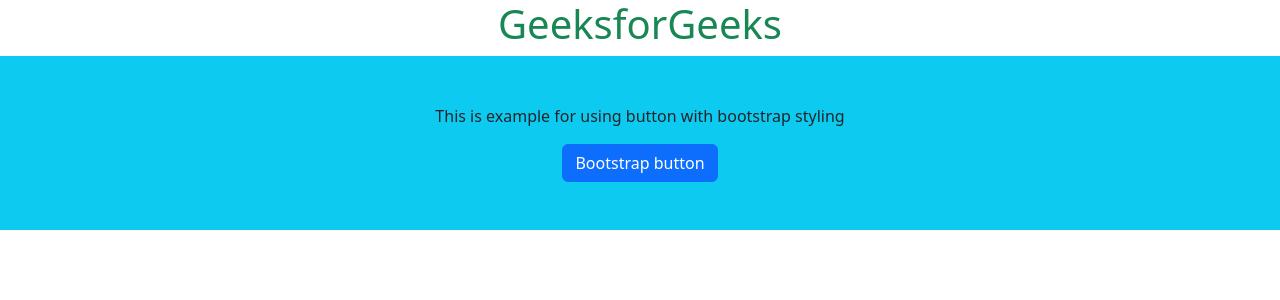
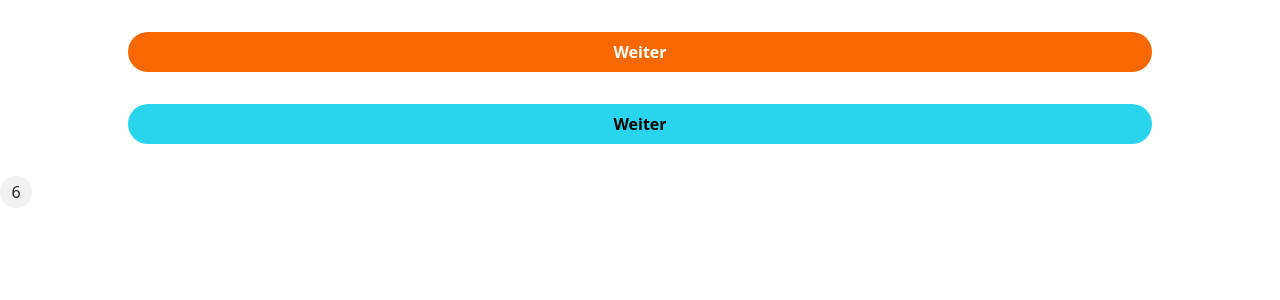
Before and after one commit to Melli1234d/fruehstueckrezepte, a React (Create React App) app: page / in a window 1280 px wide. Shown: the top 300 px of the page. Built offline with nearby package versions, Linux system fonts and the light colour scheme.

Commit message:
ausprobieren der Componenten

```diff
--- a/src/App.js
+++ b/src/App.js
@@ -1,6 +1,8 @@
 import logo from './logo.svg';
 import './App.css';
-
+import PrimaryButton from './components/UI/components/Buttons/PrimaryButton';
+import SecondaryButton from './components/UI/components/Buttons/SecondaryButton';
+import RoundButton from './components/UI/components/Buttons/Roundbutton';
 
 // filename app.js
 import "bootstrap/dist/css/bootstrap.min.css";
@@ -9,23 +11,15 @@
 function App() {
 	return (
 		<div className="App">
-			<h1 className="text-success">GeeksforGeeks</h1>
-			<div className="bg-info p-5">
-				<p className="">
-					This is example for using button with
-					bootstrap styling
-				</p>
-				<a
-					className="btn btn-primary"
-					data-bs-toggle="collapse"
-					href="#collapseExample"
-					role="button"
-					aria-expanded="false"
-					aria-controls="collapseExample"
-				>
-					Bootstrap button
-				</a>
-			</div>
+			<PrimaryButton>
+				Weiter
+			</PrimaryButton>
+			<SecondaryButton>
+				Weiter
+			</SecondaryButton>
+			<RoundButton>
+				6
+			</RoundButton>
 		</div>
 	);
 }
--- a/src/components/UI/components/Buttons/PrimaryButton/PrimaryButton.jsx
+++ b/src/components/UI/components/Buttons/PrimaryButton.jsx
@@ -1,6 +1,5 @@
 import React from 'react';
-
-import './../../../css/PrimaryButton/PrimaryButton.css';
+import '../../scss/components/PrimaryButton.scss';
 
 const PrimaryButton = (props) => {
     const classes = 'primary-button ' + props.className;
--- a/src/components/UI/components/Buttons/RoundButton/Roundbutton.jsx
+++ b/src/components/UI/components/Buttons/Roundbutton.jsx
@@ -1,7 +1,6 @@
 import React from 'react';
 
-import './../../../css/Roundbutton/Roundbutton.css';
-import './../../../scss/variables.scss';
+import '../../scss/components/RoundButton.scss';
 
 const RoundButton = (props) => {
     const classes = 'round-button ' + props.className;
--- a/src/components/UI/components/Buttons/SecondaryButton/SecondaryButton.jsx
+++ b/src/components/UI/components/Buttons/SecondaryButton.jsx
@@ -1,6 +1,6 @@
 import React from 'react';
 
-import './../../../css/SecondaryButton/SecondaryButton.css';
+import '../../scss/components/SecondaryButton.scss';
 
 const SecondaryButton = (props) => {
     const classes = 'secondary-button ' + props.className;
--- /dev/null
+++ b/src/components/UI/scss/components/PrimaryButton.scss
@@ -0,0 +1,18 @@
+$white: #FFFFFF;
+$primaryColor: #F86800;
+$color-on-primary: $white;
+
+.primary-button {
+    text-align: center;
+    background-color: $primaryColor;
+    color: $color-on-primary;
+    width: 80%;
+    justify-content: center;
+    display: flex;
+    margin: 2rem auto 2rem auto;
+    font-weight: 800;
+    padding-top: 0.5rem;
+    padding-bottom: 0.5rem;
+    border-radius: 30px;
+
+}
--- a/src/components/UI/scss/components/PrimaryButton/PrimaryButton.scss
+++ /dev/null
@@ -1,5 +0,0 @@
-.primary-button {
-    text-align: center;
-    background-color: $primaryColor;
-    color: $color-on-primary;
-}
--- /dev/null
+++ b/src/components/UI/scss/components/RoundButton.scss
@@ -0,0 +1,12 @@
+$lightGrey: #F1F1F1;
+
+.round-button {
+    display: flex;
+    justify-content: center;
+    background-color: $lightGrey;
+    width: 2rem;
+    height: 2rem;
+    border-radius: 50px;
+    flex-wrap: wrap;
+    align-content: center;
+}
--- a/src/components/UI/scss/components/RoundButton/Roundbutton.scss
+++ /dev/null
@@ -1,5 +0,0 @@
-.round-button {
-    display: flex;
-    justify-content: center;
-    background-color: $lightGrey;
-}
--- /dev/null
+++ b/src/components/UI/scss/components/SecondaryButton.scss
@@ -0,0 +1,18 @@
+$bodytext: #000000;
+$secondaryColor: #28D5EC;
+$color-on-secondary: $bodytext;
+
+
+.secondary-button {
+    text-align: center;
+    background-color: $secondaryColor;
+    color: $color-on-secondary;
+    width: 80%;
+    justify-content: center;
+    display: flex;
+    margin: 2rem auto 2rem auto;
+    font-weight: 800;
+    padding-top: 0.5rem;
+    padding-bottom: 0.5rem;
+    border-radius: 30px;
+}
--- a/src/components/UI/scss/components/SecondaryButton/SecondaryButton.scss
+++ /dev/null
@@ -1,5 +0,0 @@
-.secondary-button {
-    text-align: center;
-    background-color: $secondaryColor;
-    color: $color-on-secondary;
-}
```
